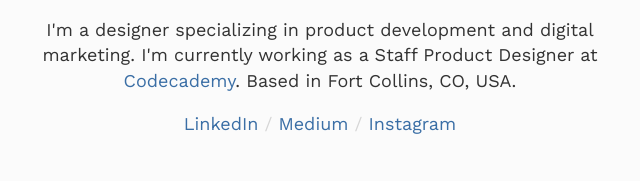
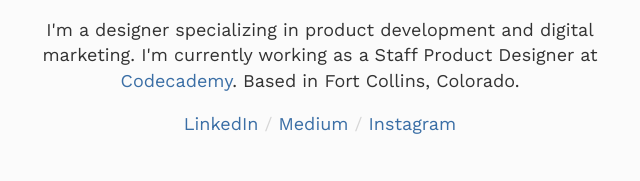
Before and after one commit to jerimie-lee/jerimie-lee.github.io, a plain HTML site: page index.html in a window 1280 px wide. Shown: the part 414-595 px from the top of the page, 320-960 px from the left. Drawn offline with nearby package versions, Linux system fonts and the light colour scheme.

Commit message:
Adjusting padding

```diff
--- a/index.html
+++ b/index.html
@@ -19,7 +19,7 @@
         <img src="assets/jlee-2022-05-23.jpg" alt="Jerimie Lee portrait" style="max-width: 160px; border-radius: 50%;">
         <h1>Jerimie Lee</h1>
         <a href="mailto:jerimie@hey.com" target="_blank">jerimie@hey.com</a>
-        <p>I'm a designer specializing in product development and digital marketing. I'm currently working as a Staff Product Designer at <a href="https://codecademy.com/">Codecademy</a>. Based in Fort Collins, CO, USA.</p>
+        <p>I'm a designer specializing in product development and digital marketing. I'm currently working as a Staff Product Designer at <a href="https://codecademy.com/">Codecademy</a>. Based in Fort Collins, Colorado.</p>
         <p style="color: var(--mid-grey)">
           <a href="https://www.linkedin.com/in/jerimielee" target="_blank">LinkedIn</a>
           /
--- a/styles.css
+++ b/styles.css
@@ -21,8 +21,8 @@ body {
   background-color: var(--light-grey);
   color: var(--dark-grey);
   margin: 0;
-  padding: 120px 0rem 4rem 0rem;
-  max-width: 600px;
+  padding: 120px 1.5rem 4rem 1.5rem;
+  max-width: 640px;
   margin: 0 auto;
   line-height: 1.4;
 }
```
